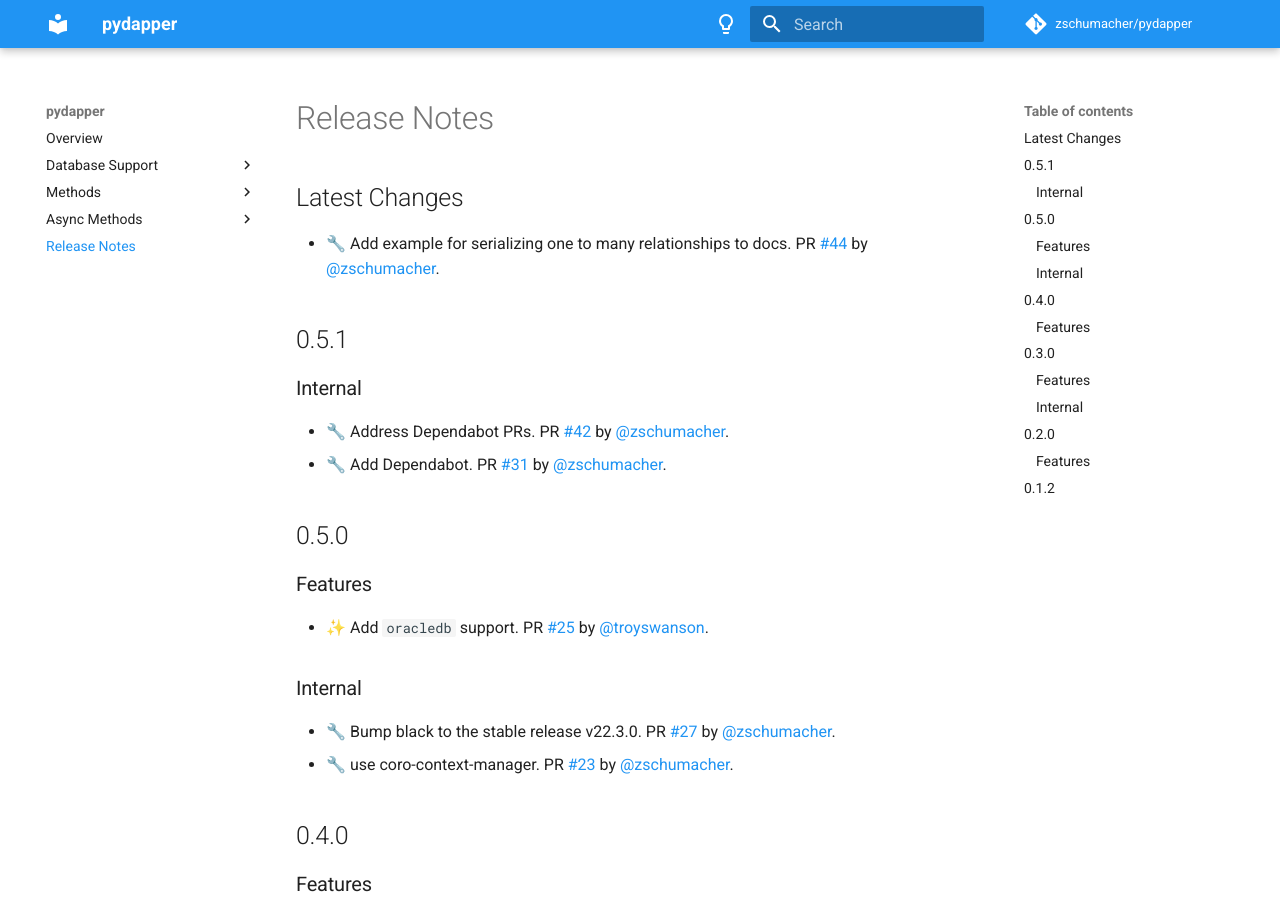
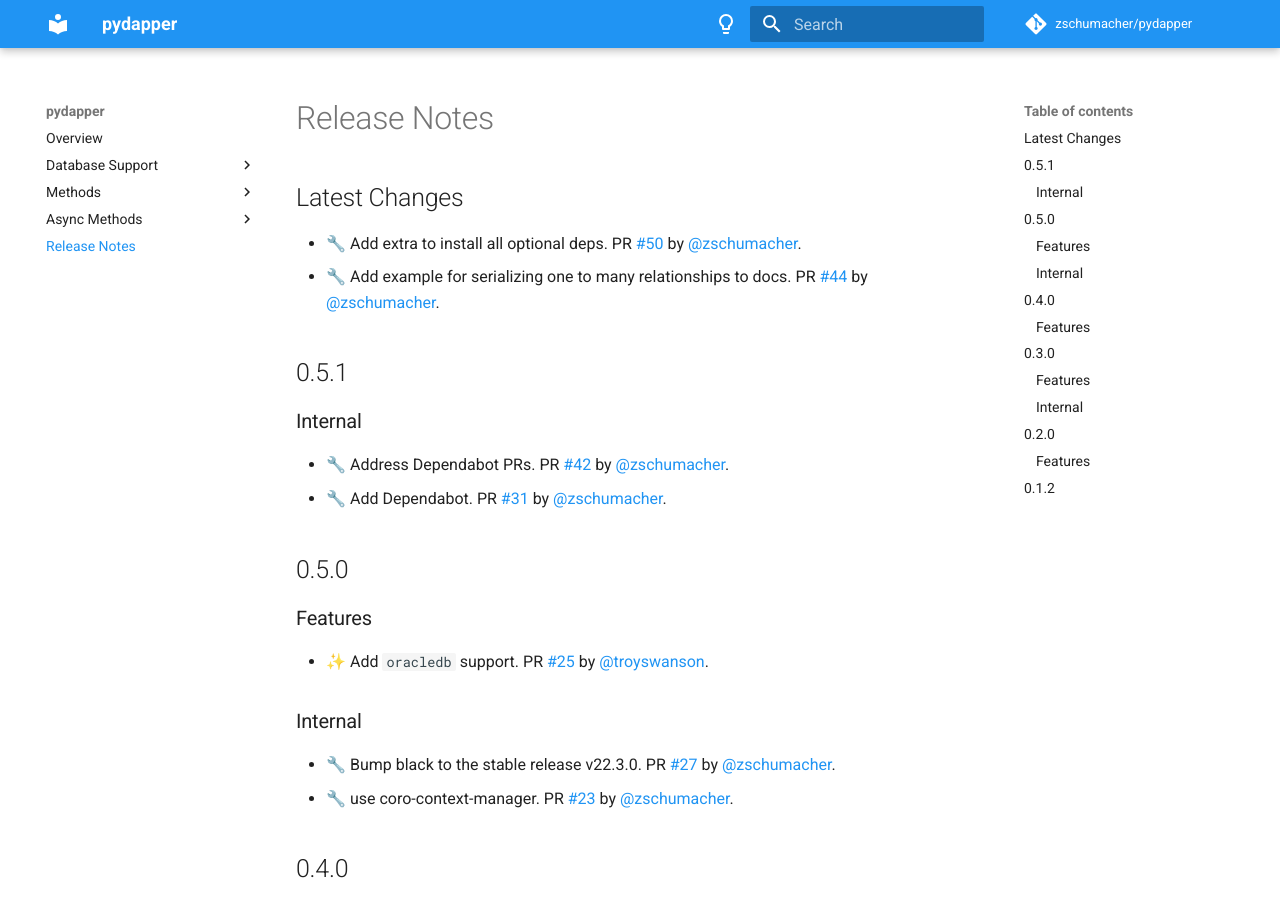
Before and after one commit to zschumacher/pydapper, an MkDocs documentation site: the page built from docs/release_notes.md, in a window 1280 px wide and 900 px high. Built offline with MkDocs 1.6.1 and Material for MkDocs 9.7.7, drawn with Linux system fonts in a browser that asks for light colours; comment, search, counter and statistics services are not loaded.

Commit message:
📝 Update release notes

```diff
--- a/docs/release_notes.md
+++ b/docs/release_notes.md
@@ -1,6 +1,7 @@
 
 ## Latest Changes
 
+* 🔧 Add extra to install all optional deps. PR [#50](https://github.com/zschumacher/pydapper/pull/50) by [@zschumacher](https://github.com/zschumacher).
 * 🔧 Add example for serializing one to many relationships to docs. PR [#44](https://github.com/zschumacher/pydapper/pull/44) by [@zschumacher](https://github.com/zschumacher).
 
 ## 0.5.1
```
